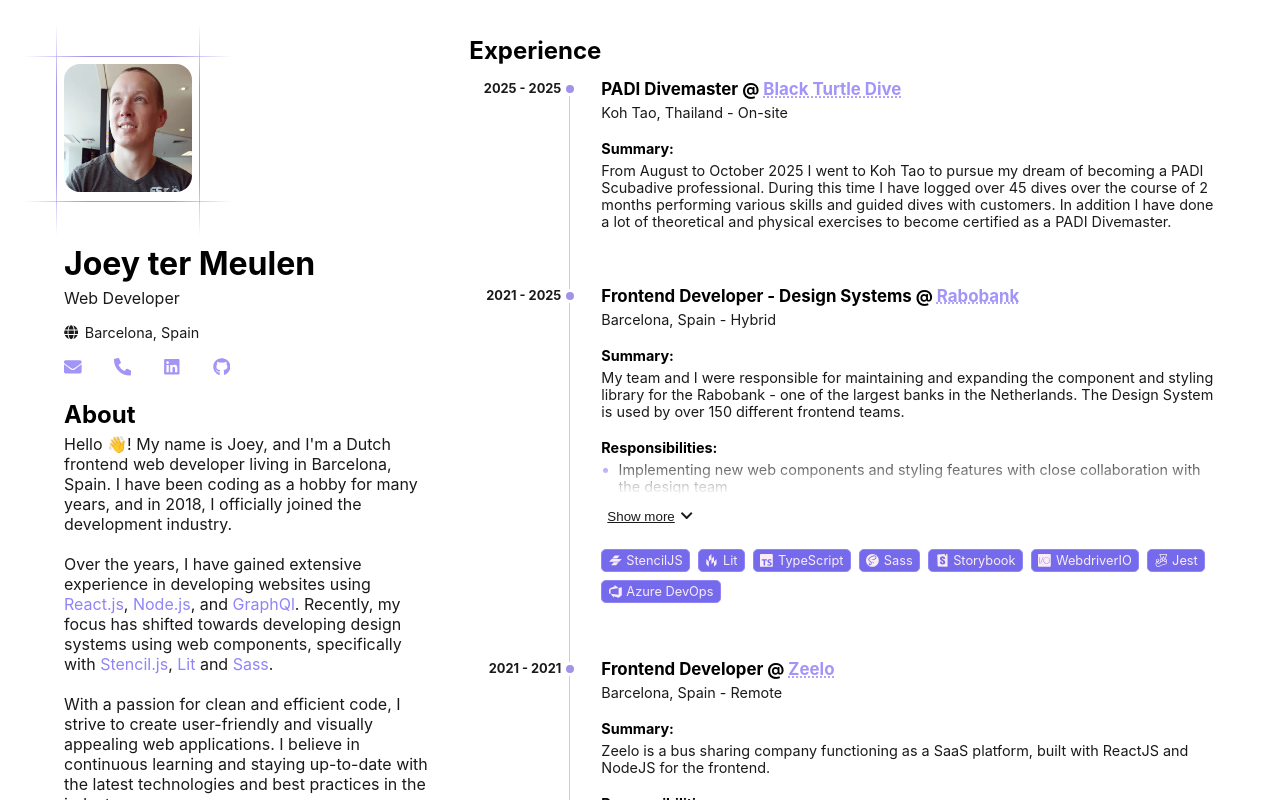
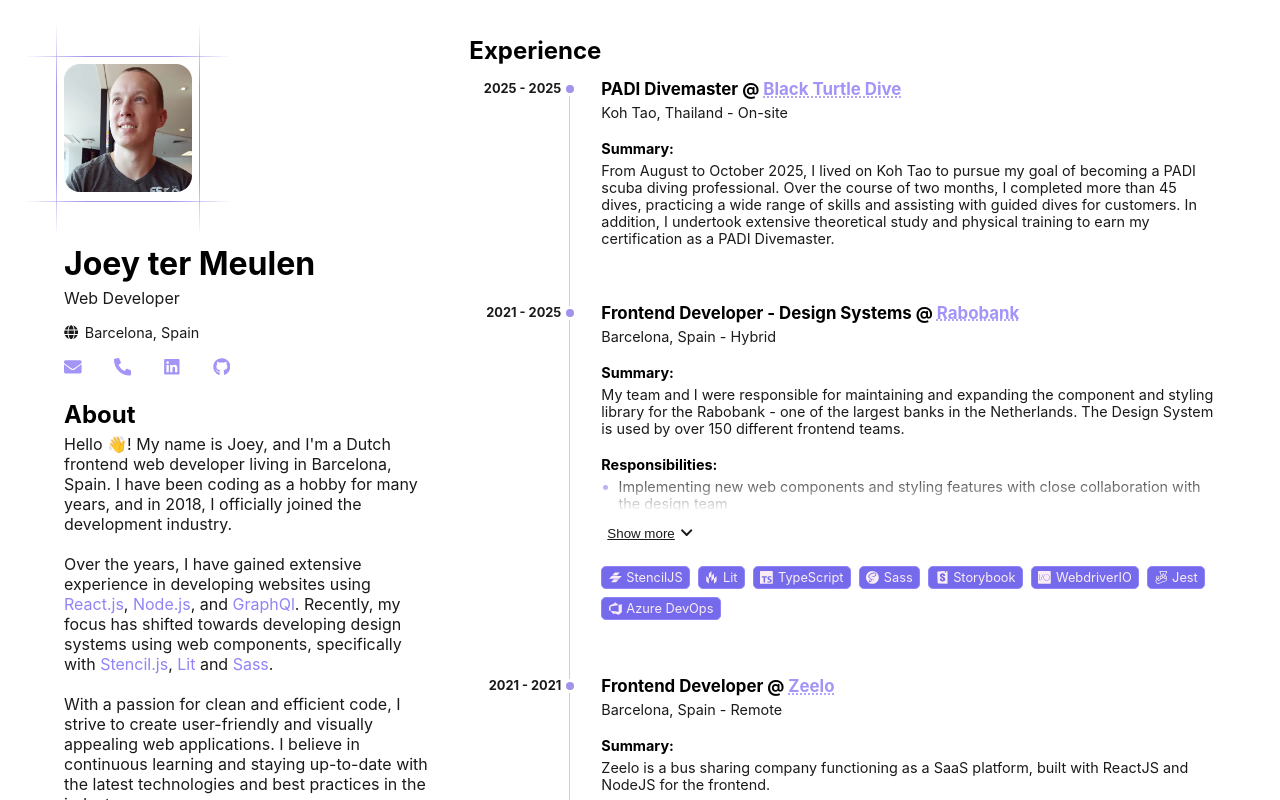
Before and after one commit to JtMeulen/portfolio-2024, a React (Vite) app: page / in a window 1280 px wide. Shown: the top 800 px of the page. Built offline with nearby package versions, Linux system fonts and the light colour scheme.

Commit message:
chore: update text

```diff
--- a/public/data/experience.json
+++ b/public/data/experience.json
@@ -7,7 +7,7 @@
     "type": "On-site",
     "startYear": "2025",
     "endYear": "2025",
-    "summary": "From August to October 2025 I went to Koh Tao to pursue my dream of becoming a PADI Scubadive professional. During this time I have logged over 45 dives over the course of 2 months performing various skills and guided dives with customers. In addition I have done a lot of theoretical and physical exercises to become certified as a PADI Divemaster."
+    "summary": "From August to October 2025, I lived on Koh Tao to pursue my goal of becoming a PADI scuba diving professional. Over the course of two months, I completed more than 45 dives, practicing a wide range of skills and assisting with guided dives for customers. In addition, I undertook extensive theoretical study and physical training to earn my certification as a PADI Divemaster."
   },
   {
     "company": "Rabobank",
--- a/src/components/About/About.tsx
+++ b/src/components/About/About.tsx
@@ -78,9 +78,9 @@
         latest technologies and best practices in the industry.
         <br />
         <br />
-        Outside of being a developer I'mm also a scuba dive enthousiast, and am a certified
-        professional Divemaster. If I'm not behind my laptop, you can find me breathing underwater
-        alongside tropical fish!
+        Outside of being a developer, I'm also an avid scuba diving enthusiast and a certified
+        professional Divemaster. When I'm not behind my laptop, you can usually find me underwater,
+        exploring reefs alongside tropical fish.
       </p>
     </div>
   );
```
